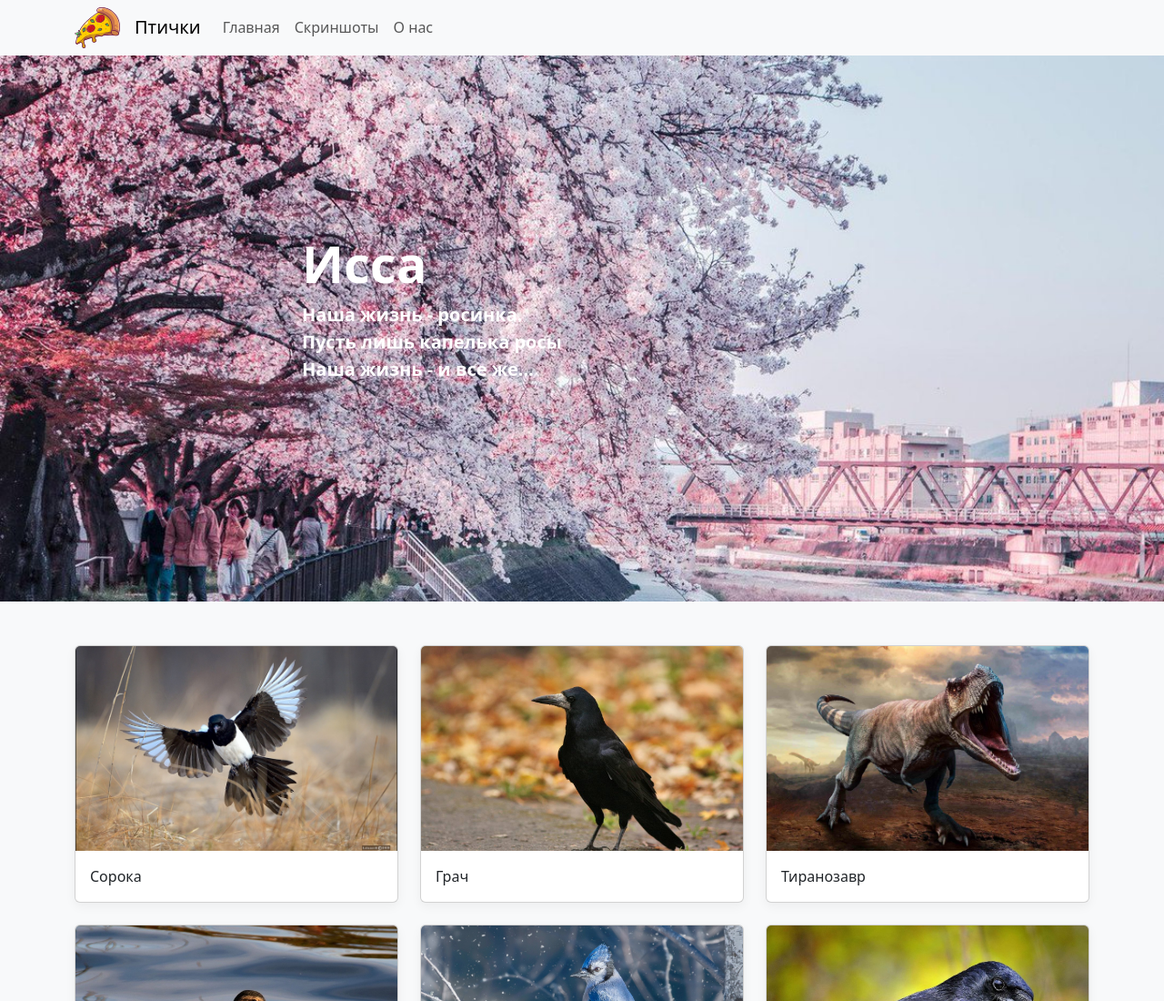
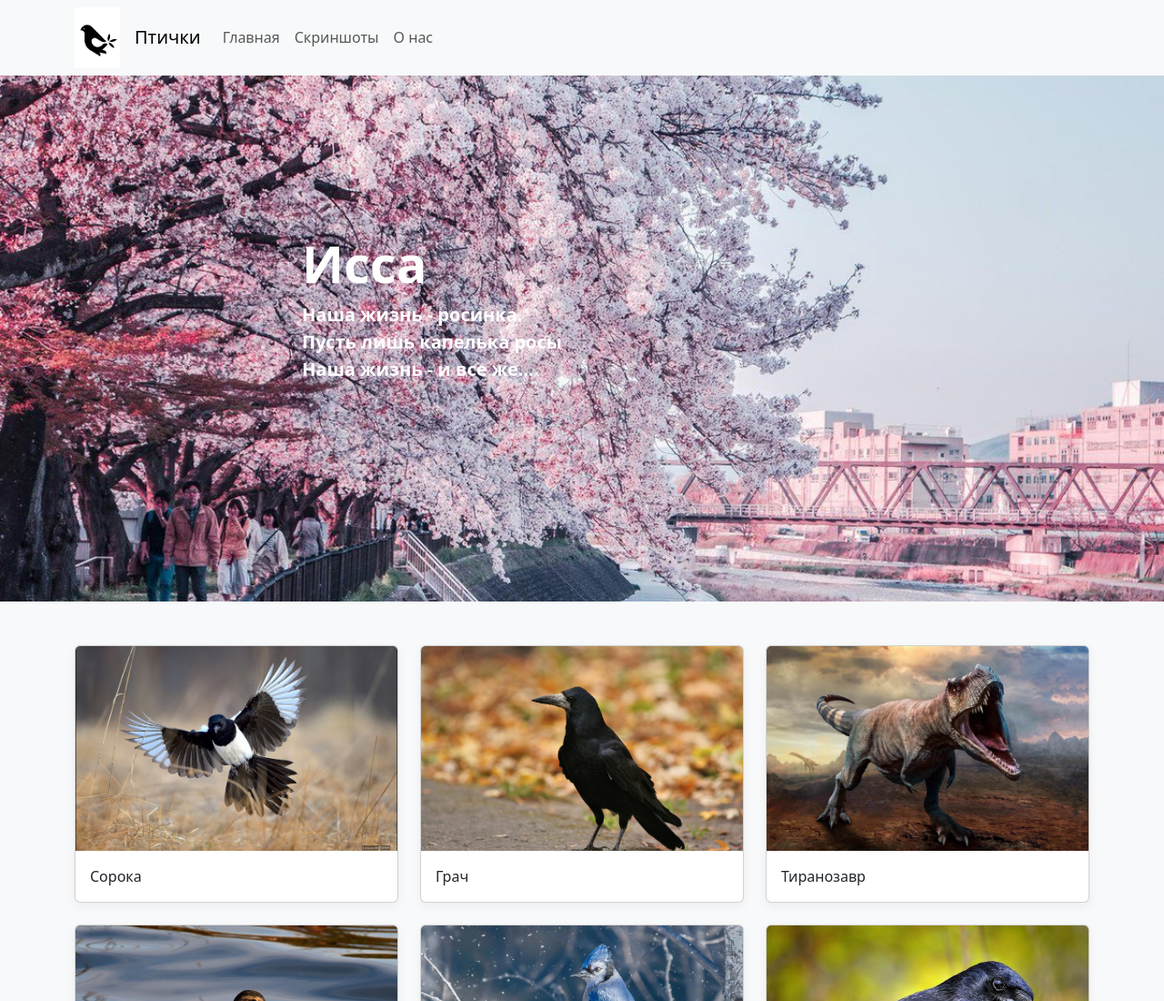
Before and after one commit to AbyssOfPillows/FirstRepository, a plain HTML site: page index.html in a window 1280 px wide. Shown: the top 1100 px of the page at 91% size. Drawn offline with Linux system fonts and the light colour scheme.

Commit message:
Update index.html

```diff
--- a/index.html
+++ b/index.html
@@ -13,7 +13,7 @@
         <header>
             <nav class="navbar navbar-expand-lg bg-light fixed-top" style="background-color: ;">
                 <div class="container">
-                  <img class="me-3" style="width: 50px;" src="assets/logo.svg"/>
+                  <img class="me-3" style="width: 50px;" src="assets/bird-logo.jpg"/>
                   <a class="navbar-brand" href="#">Птички</a>
                   <button class="navbar-toggler" type="button" data-bs-toggle="collapse" data-bs-target="#navbarSupportedContent" aria-controls="navbarSupportedContent" aria-expanded="false" aria-label="Toggle navigation">
                     <span class="navbar-toggler-icon"></span>
```
